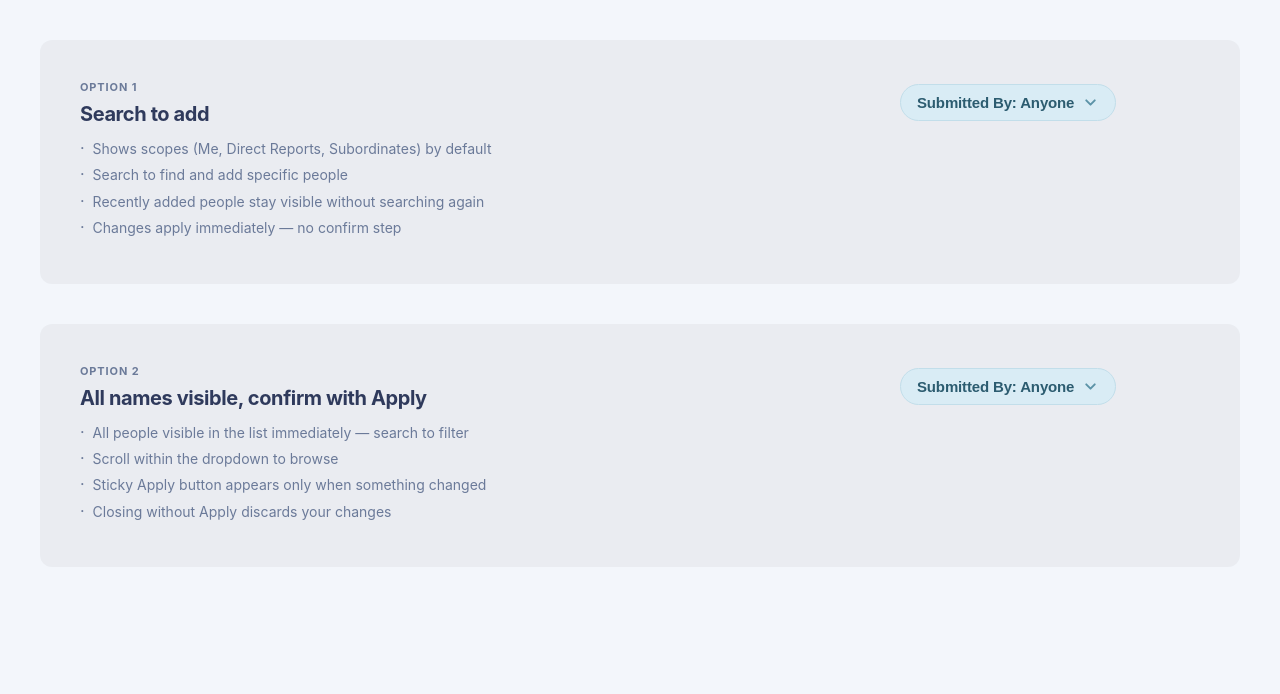
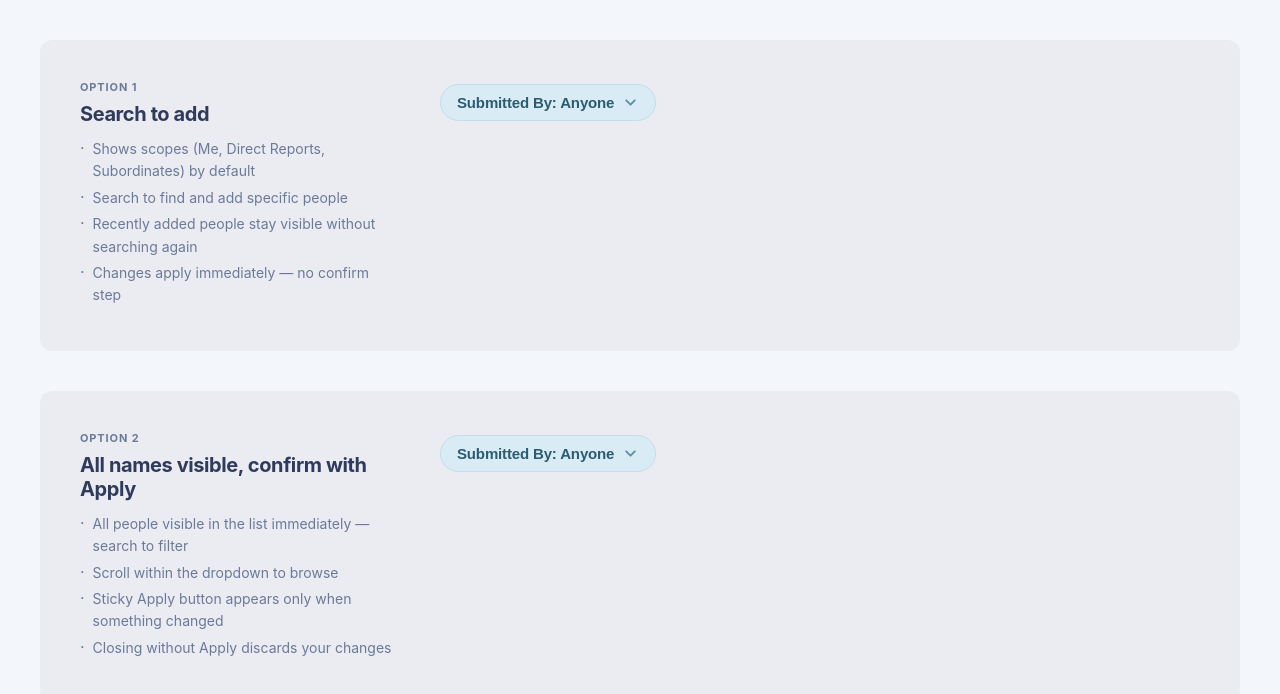
Before and after one commit to wouterdebres/filter-dropdown, a React (Vite) app in the folder filter-badge-prototype/: page / in a window 1280 px wide. Shown: the top 694 px of the page. Built offline with nearby package versions, Linux system fonts and the light colour scheme; a web font is replaced by a local one.

Commit message:
Fixed description width so dropdown sits closer

```diff
--- a/filter-badge-prototype/src/App.jsx
+++ b/filter-badge-prototype/src/App.jsx
@@ -15,10 +15,10 @@ function Option({ number, title, bullets, children }) {
       background: "rgba(12,12,12,0.04)",
       borderRadius: 12,
       padding: 40,
-      display: "flex", alignItems: "flex-start", gap: 80,
+      display: "flex", alignItems: "flex-start", gap: 40,
     }}>
       {/* Left: description */}
-      <div style={{ flex: "1 1 0", minWidth: 0 }}>
+      <div style={{ flex: "0 0 320px" }}>
         <div style={{
           fontSize: 11, fontWeight: 700, letterSpacing: "0.08em",
           textTransform: "uppercase", color: C.muted, marginBottom: 8,
```
